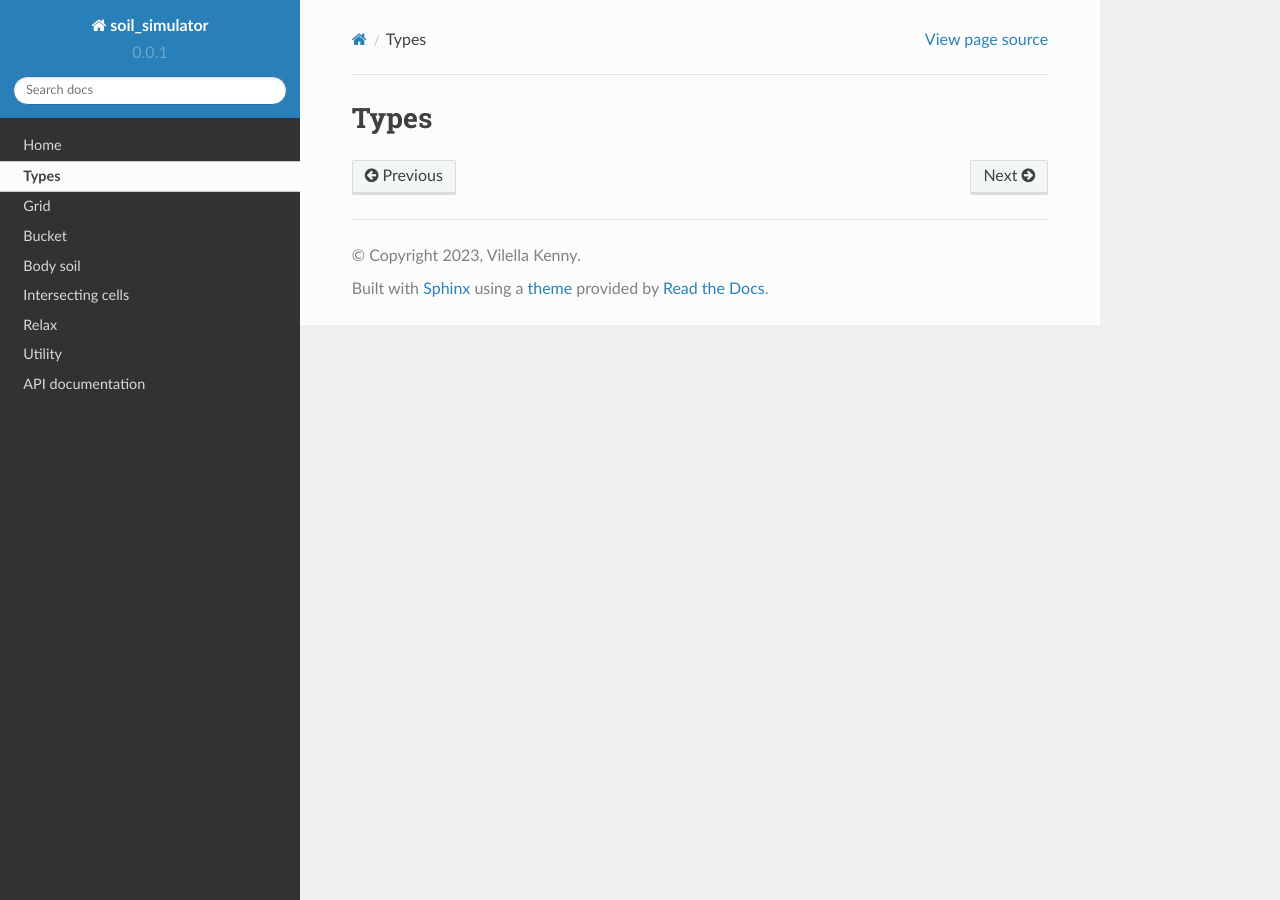
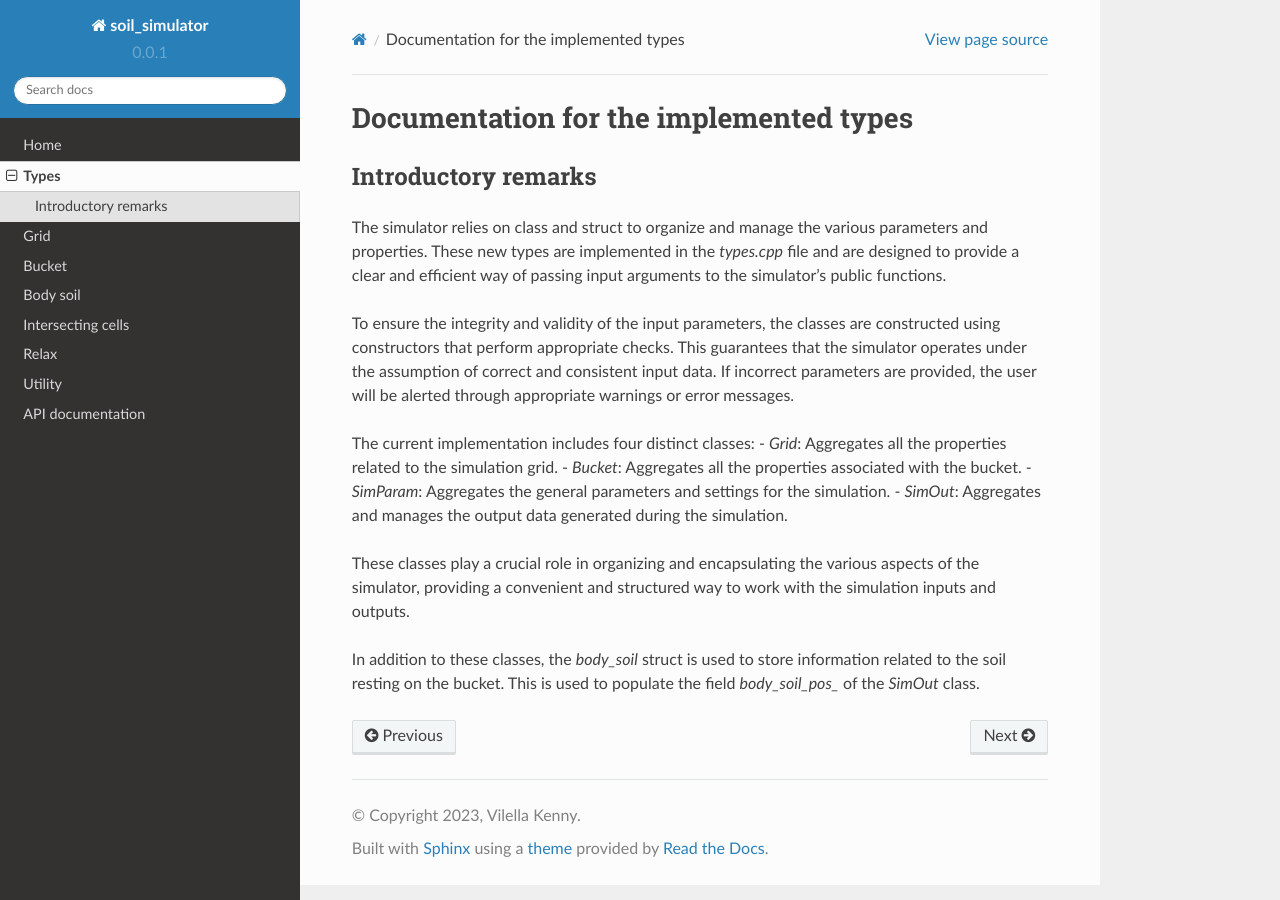
Before and after one commit to KennyVilella/soil_dynamics_cpp, a Sphinx documentation site: the page built from docs/types.rst, in a window 1280 px wide. Built offline with Sphinx 7.4.7 and the Read the Docs theme 2.0.0, drawn with Linux system fonts in a browser that asks for light colours.

Commit message:
[added] types documentation

```diff
--- a/docs/types.rst
+++ b/docs/types.rst
@@ -1,4 +1,25 @@
 .. _types:
 
-Types
-=====
+Documentation for the implemented types
+=======================================
+
+Introductory remarks
+--------------------
+
+The simulator relies on class and struct to organize and manage the various parameters and properties.
+These new types are implemented in the `types.cpp` file and are designed to provide a clear and efficient way of passing input arguments to the simulator's public functions.
+
+To ensure the integrity and validity of the input parameters, the classes are constructed using constructors that perform appropriate checks.
+This guarantees that the simulator operates under the assumption of correct and consistent input data.
+If incorrect parameters are provided, the user will be alerted through appropriate warnings or error messages.
+
+The current implementation includes four distinct classes:
+- `Grid`: Aggregates all the properties related to the simulation grid.
+- `Bucket`: Aggregates all the properties associated with the bucket.
+- `SimParam`: Aggregates the general parameters and settings for the simulation.
+- `SimOut`: Aggregates and manages the output data generated during the simulation.
+
+These classes play a crucial role in organizing and encapsulating the various aspects of the simulator, providing a convenient and structured way to work with the simulation inputs and outputs.
+
+In addition to these classes, the `body_soil` struct is used to store information related to the soil resting on the bucket.
+This is used to populate the field `body_soil_pos_` of the `SimOut` class.
```
